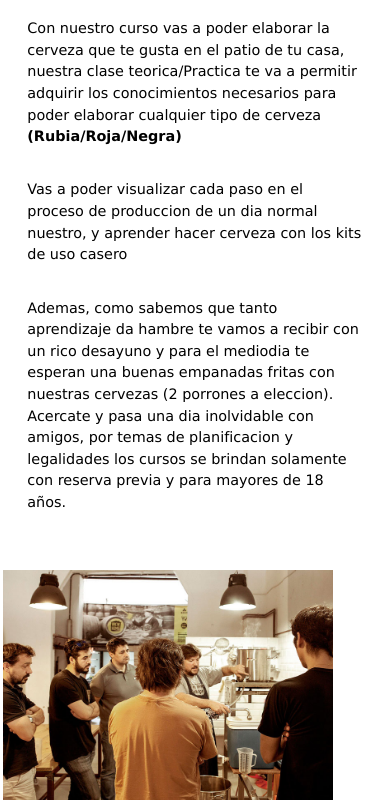
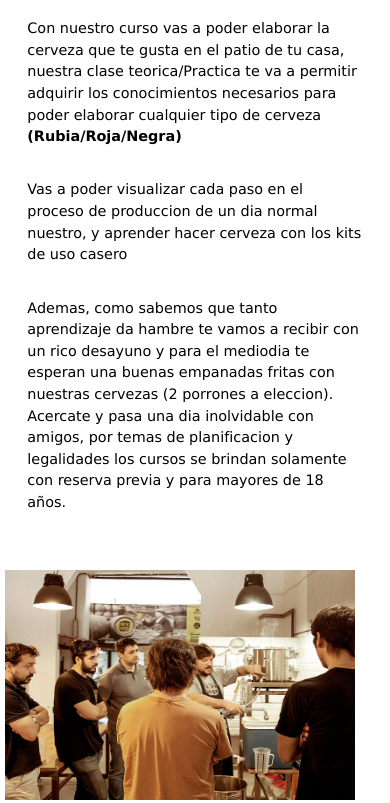
Before and after one commit to gonzal86/amba-GonzaloLatierro, a website: page cursos.html in a window 390 px wide. Shown: the part 230-1033 px from the top of the page. Drawn offline with nearby package versions, Linux system fonts and the light colour scheme; a web font is replaced by a local one.

Commit message:
cambio en tamaño de imagenes

```diff
--- a/scss/estilos.scss
+++ b/scss/estilos.scss
@@ -1120,7 +1120,7 @@
                     width: 350px;
                     height: 230px;
                     margin-top: 5px;
-                    margin-left: 1px;
+                    margin-left: 3px;
                 }
 
                 :hover {
@@ -1165,10 +1165,10 @@
                     margin-left: 2px;
 
                     .tamaño {
-                        width: 330px;
+                        width: 350px;
                         height: 230px;
                         margin-top: 5px;
-                        margin-left: 1px;
+                        margin-left: 3px;
                     }
 
                     :hover {
```
Also changed, not shown: css/estilos.css.
